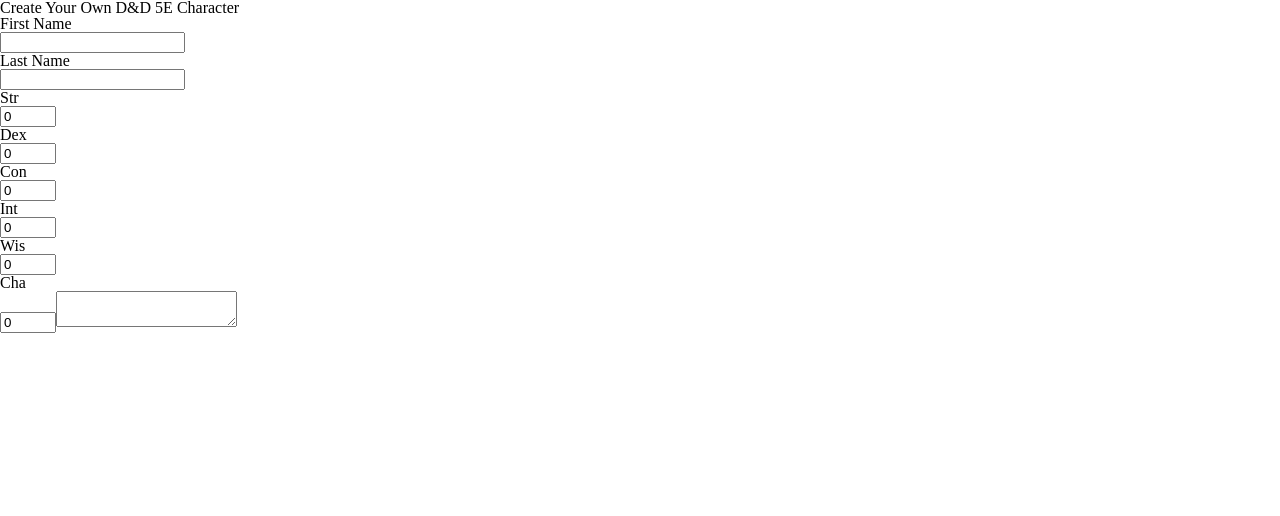
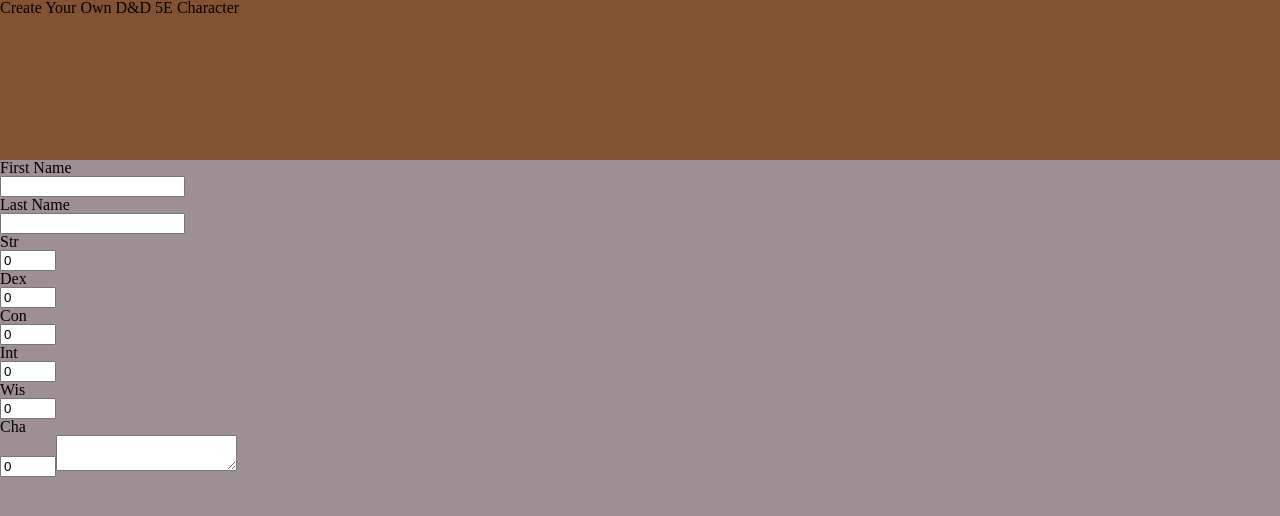
Before and after one commit to Ovorp/DnD-Character-Creator, a React (Create React App) app: page / in a window 1280 px wide. Shown: the top 516 px of the page. Built offline with nearby package versions, Linux system fonts and the light colour scheme.

Commit message:
added some css

```diff
--- a/src/components/Creation.js
+++ b/src/components/Creation.js
@@ -1,4 +1,5 @@
 import React, { Component } from 'react';
+import '../css/creation.css';
 import Header from './Header';
 import NameInput from './NameInput';
 import NumberInput from './NumberInput';
--- a/src/components/Header.js
+++ b/src/components/Header.js
@@ -1,4 +1,5 @@
 import React from 'react';
+import './../css/header.css';
 
 export default function Header(props) {
   return (
--- a/src/css/App.css
+++ b/src/css/App.css
@@ -0,0 +1,3 @@
+body {
+  background-color: #9e8f94;
+}
--- /dev/null
+++ b/src/css/creation.css
@@ -0,0 +1,4 @@
+.creation {
+  height: 100vh;
+  width: 100vw;
+}
--- /dev/null
+++ b/src/css/header.css
@@ -0,0 +1,5 @@
+header {
+  height: 20%;
+  width: 100vw;
+  background-color: #835232;
+}
```
